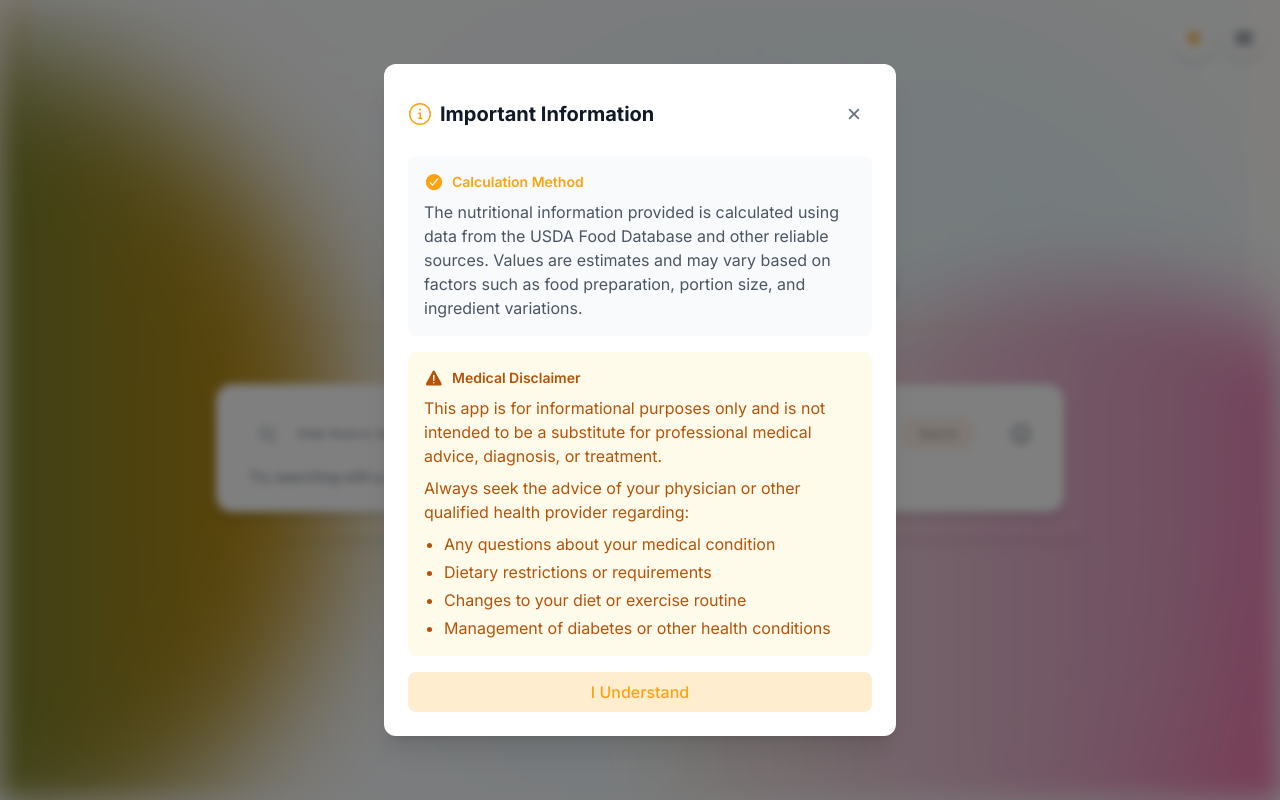
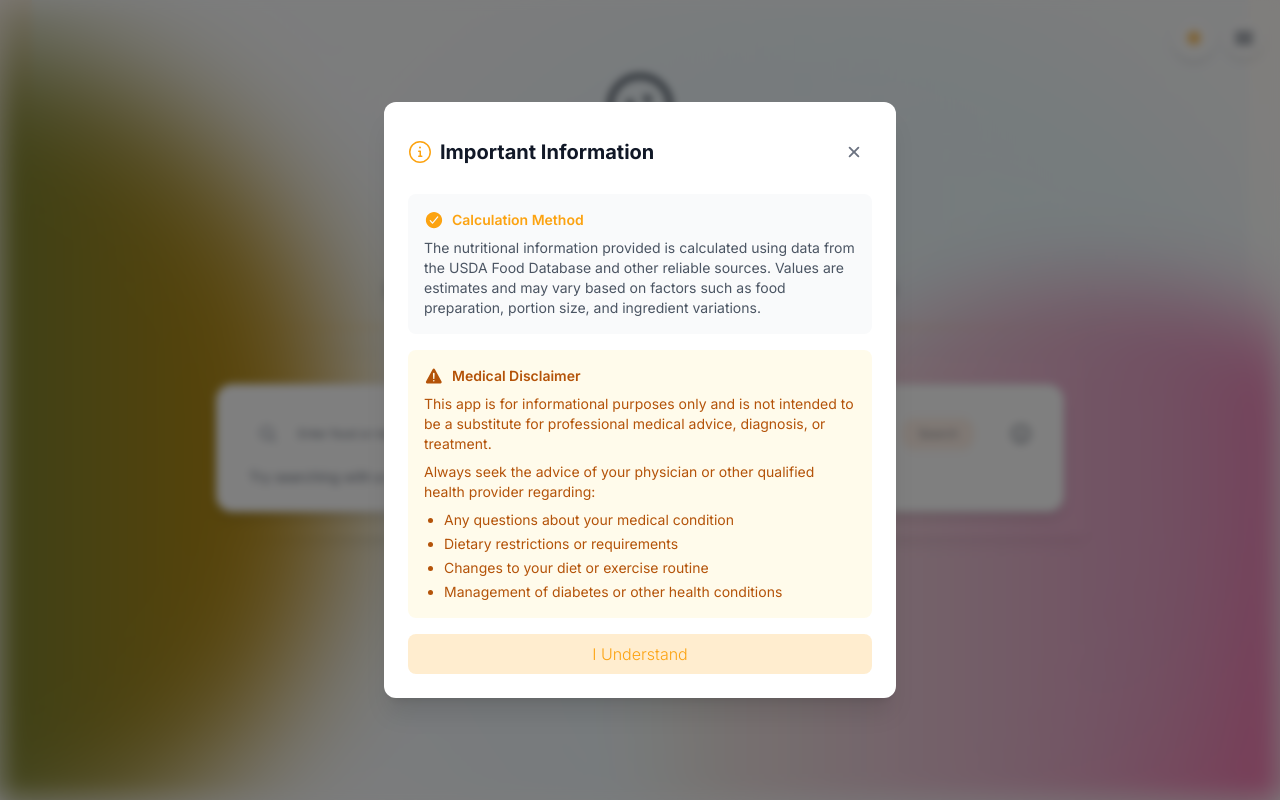
Before and after one commit to AndrewT-Tran/canieatthisv2, a Next.js app: page /en in a window 1280 px wide. Built offline with nearby package versions, Linux system fonts and the light colour scheme; a web font is replaced by a local one.

Commit message:
fix: adjust text size and button font weight in DisclaimerDialog component

```diff
--- a/app/components/DisclaimerDialog.jsx
+++ b/app/components/DisclaimerDialog.jsx
@@ -124,7 +124,7 @@ export default function DisclaimerDialog({ triggerIcon = false }) {
                   </h3>
                   <p
                     className={cn(
-                      'text-sm sm:text-base',
+                      'text-sm sm:text-sm',
                       theme === 'dark' ? 'text-gray-300' : 'text-gray-600',
                       locale === 'zh' && 'font-ma-shan-zheng'
                     )}
@@ -152,7 +152,7 @@ export default function DisclaimerDialog({ triggerIcon = false }) {
                   </h3>
                   <div
                     className={cn(
-                      'space-y-2 text-sm sm:text-base',
+                      'space-y-2 text-sm sm:text-sm',
                       theme === 'dark' ? 'text-amber-200' : 'text-amber-700',
                       locale === 'zh' && 'font-ma-shan-zheng'
                     )}
@@ -172,7 +172,7 @@ export default function DisclaimerDialog({ triggerIcon = false }) {
                 <button
                   onClick={handleClose}
                   className={cn(
-                    'mt-4 w-full rounded-lg px-4 py-2 font-medium transition-colors',
+                    'mt-4 w-full rounded-lg px-4 py-2 font-light transition-colors',
                     theme === 'dark'
                       ? 'bg-emerald-500/20 text-emerald-300 hover:bg-emerald-500/30'
                       : 'bg-orange-web/20 text-orange-web hover:bg-orange-web/30',
```
